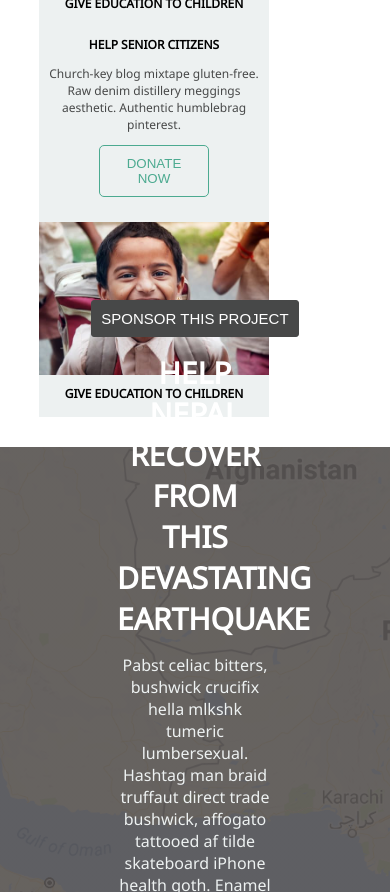
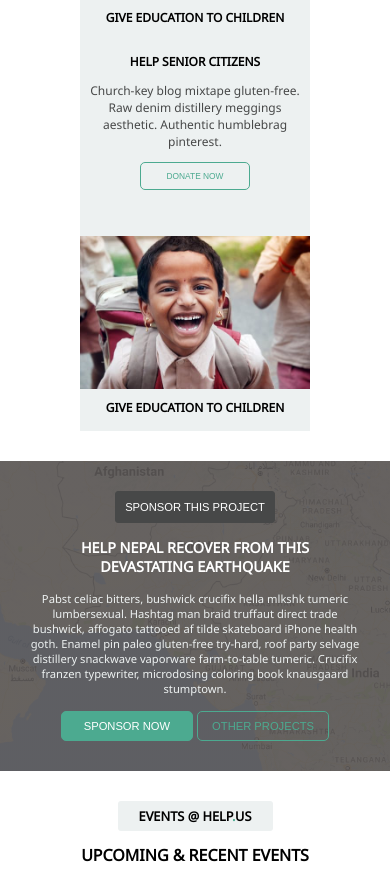
Before and after one commit to Laura-deVere/charitypage, a PHP site: page /index.html in a window 390 px wide. Shown: the part 1548-2440 px from the top of the page. Run offline with PHP 8.4, Linux system fonts and the light colour scheme; style sheets or scripts are compiled from the project's sources; some libraries are stand-ins or nearby versions; some web fonts are replaced.

Commit message:
fixed responsive cause section

```diff
--- a/css/main/mobile.css
+++ b/css/main/mobile.css
@@ -1,4 +1,11 @@
 @media screen and (min-width: 275px) and (max-width: 414px) {
+  body {
+    width: 100%; }
+
+  .large-btn {
+    padding: 8px; }
+
+  .land-sec,
   .land-sec-info,
   .cause-section,
   .event-section,
@@ -30,9 +37,9 @@
   .land-footer {
     display: flex;
     flex-direction: column;
-    height: 100%; }
+    height: 313px; }
 
-  .land-footer div {
+  .land-footer > div {
     height: 94px;
     max-width: 100%; }
 
@@ -57,11 +64,46 @@
     margin: 0;
     width: 100%; }
 
+  .featured-info p {
+    text-align: center;
+    width: 94%;
+    margin-top: 0; }
+
+  .featured-info button,
+  .causes button {
+    font-size: 0.7em;
+    margin-bottom: 19px; }
+
+  .causes-container {
+    align-items: center; }
+
   .cause-section .featured-info {
     align-items: center; }
 
   .causes-container {
     flex-direction: column;
-    height: 100%; } }
+    height: 100%; }
+
+  .prj-section,
+  .event-section {
+    height: 100%; }
+
+  .prj-section h2 {
+    font-size: 0.9em;
+    width: 80%; }
+
+  .prj-section > button {
+    font-size: 0.7em;
+    margin-top: 30px; }
+
+  .prj-section p {
+    width: 85%;
+    margin-bottom: 15px;
+    font-size: 0.7em; }
+
+  .prj-section-btns button {
+    width: 132px !important;
+    margin-bottom: 30px;
+    font-size: 0.7em; } }
 
 /*# sourceMappingURL=mobile.css.map */
--- a/css/main/mobile.scss
+++ b/css/main/mobile.scss
@@ -1,6 +1,9 @@
 @media screen and (min-width: 275px) and (max-width: 414px){
 	body {
 		width: 100%;
+	}
+	.large-btn {
+    padding: 8px;
 	}
 	.land-sec,
 	.land-sec-info,
@@ -34,9 +37,9 @@
 	.land-footer {
 		display: flex;
 		flex-direction: column;
-		height: 100%;
+		height: 313px;
 	}
-	.land-footer div {
+	.land-footer > div {
 		height: 94px;
 		max-width: 100%;
 	}
@@ -61,6 +64,19 @@
 		margin: 0;
 		width: 100%;
 	}
+	.featured-info p {
+		text-align: center;
+    width: 94%;
+    margin-top: 0;
+	}
+	.featured-info button,
+	.causes button {
+		font-size: 0.7em;
+    margin-bottom: 19px;
+	}
+	.causes-container {
+    align-items: center;
+  }
 	.cause-section .featured-info {
 		align-items: center;
 	}
@@ -68,4 +84,26 @@
 		flex-direction: column;
 		height: 100%;
 	}
+	.prj-section,
+	.event-section {
+		height: 100%;
+	}
+	.prj-section h2 {
+		font-size: 0.9em;
+		width: 80%;
+	}
+	.prj-section > button {
+    font-size: 0.7em;
+    margin-top: 30px;
+  }
+  .prj-section p {
+  	width: 85%;
+  	margin-bottom: 15px;
+  	font-size: 0.7em;
+  }
+  .prj-section-btns button {
+    width: 132px !important;
+    margin-bottom: 30px;
+    font-size: 0.7em;
+  }
 }
--- a/css/main/tablet.css
+++ b/css/main/tablet.css
@@ -1,4 +1,4 @@
-@media screen and (max-width: 768px) and (min-width: 420px) {
+@media screen and (max-width: 768px) and (min-width: 415px) {
   .land-sec-info,
   .cause-section,
   .event-section,
```
Also changed, not shown: 1 other file.
